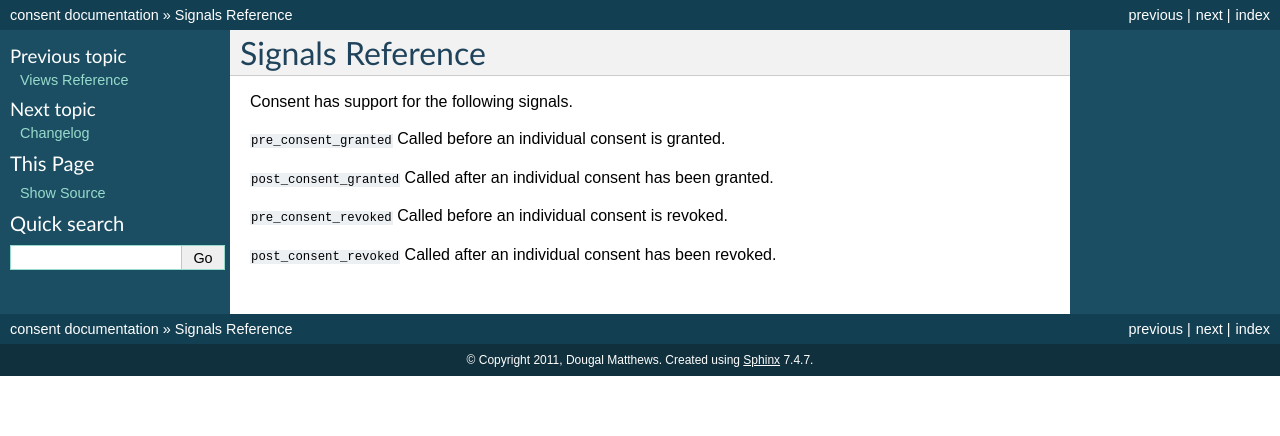
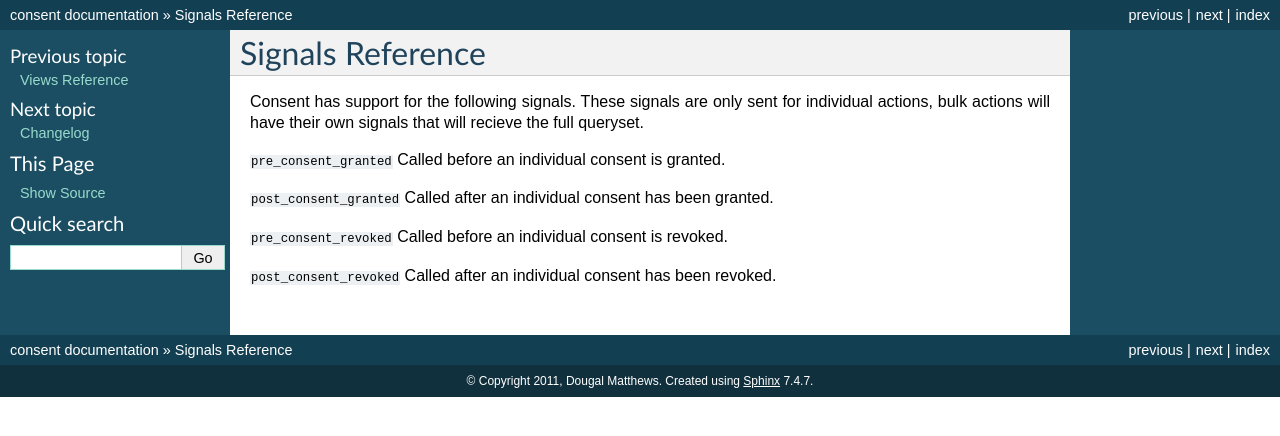
Before and after one commit to d0ugal/django-consent, a Sphinx documentation site: the page built from docs/signals.rst, in a window 1280 px wide. Shown: the top 436 px of the page. Built offline with Sphinx 7.4.7, drawn with Linux system fonts in a browser that asks for light colours; the version number could not be read and is left out.

Commit message:
Updated docs

```diff
--- a/docs/signals.rst
+++ b/docs/signals.rst
@@ -1,7 +1,9 @@
 Signals Reference
 ========================================
 
-Consent has support for the following signals.
+Consent has support for the following signals. These signals are only sent for
+individual actions, bulk actions will have their own signals that will
+recieve the full queryset.
 
 ``pre_consent_granted``
 Called before an individual consent is granted.
```
